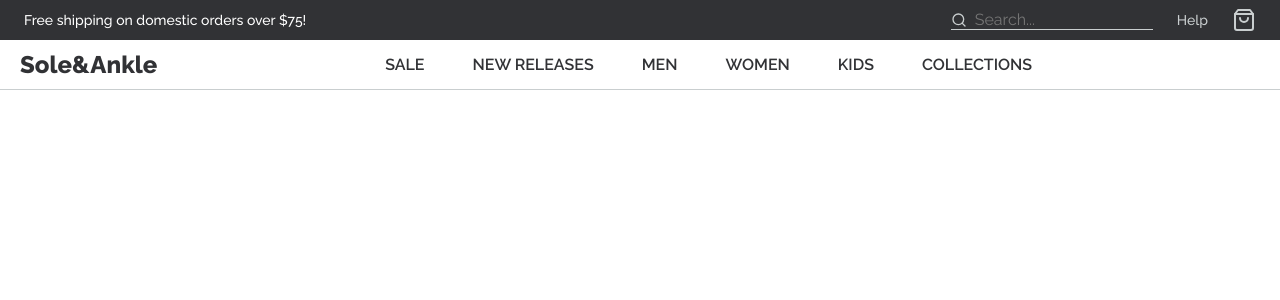
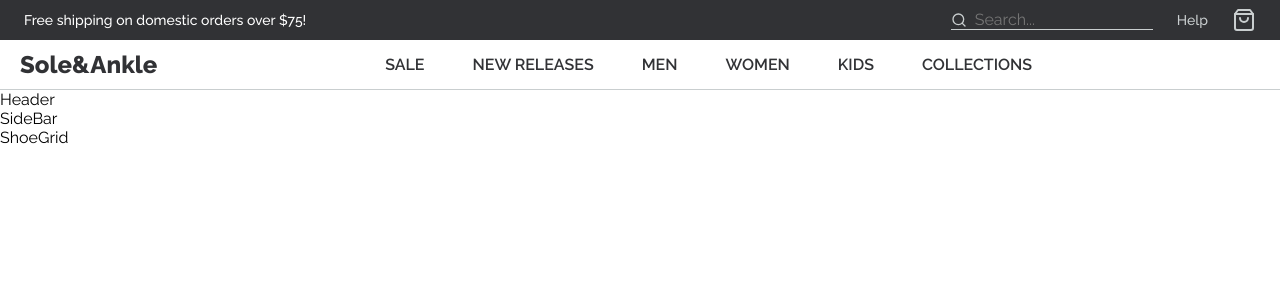
Before and after one commit to edulange/css-josh, a React (Vite) app in the folder sole-and-ankle/: page / in a window 1280 px wide. Shown: the top 300 px of the page. Built offline with nearby package versions, Linux system fonts and the light colour scheme.

Commit message:
starting main

```diff
--- a/sole-and-ankle/src/App.jsx
+++ b/sole-and-ankle/src/App.jsx
@@ -3,6 +3,7 @@ import { GlobalStyle } from './GlobalStyle'
 import { ThemeProvider } from 'styled-components'
 import SuperHeader from './components/SuperHeader/SuperHeader'
 import Header from './components/Header/Header'
+import Main from './components/Main/Main'
 
 const theme = {
 	primary: '#C5295D',
@@ -21,6 +22,7 @@ const App = () => (
 			<GlobalStyle />
 			<SuperHeader />
 			<Header />
+			<Main />
 		</>
 	</ThemeProvider>
 )
--- /dev/null
+++ b/sole-and-ankle/src/components/Main/Header.jsx
@@ -0,0 +1,9 @@
+import styled from "styled-components"
+
+const Header = () => {
+  return (
+    <div>Header</div>
+  )
+}
+
+export default Header
--- /dev/null
+++ b/sole-and-ankle/src/components/Main/Main.jsx
@@ -0,0 +1,16 @@
+import styled from 'styled-components'
+import Header from './Header'
+import SideBar from './SideBar'
+import ShoeGrid from './ShoeGrid'
+
+const Main = () => {
+	return (
+		<>
+			<Header />
+			<SideBar />
+			<ShoeGrid />
+		</>
+	)
+}
+
+export default Main
--- /dev/null
+++ b/sole-and-ankle/src/components/Main/ShoeGrid.jsx
@@ -0,0 +1,9 @@
+import styled from "styled-components"
+
+const ShoeGrid = () => {
+  return (
+    <div>ShoeGrid</div>
+  )
+}
+
+export default ShoeGrid
--- /dev/null
+++ b/sole-and-ankle/src/components/Main/SideBar.jsx
@@ -0,0 +1,9 @@
+import styled from "styled-components"
+
+const SideBar = () => {
+  return (
+    <div>SideBar</div>
+  )
+}
+
+export default SideBar
```
